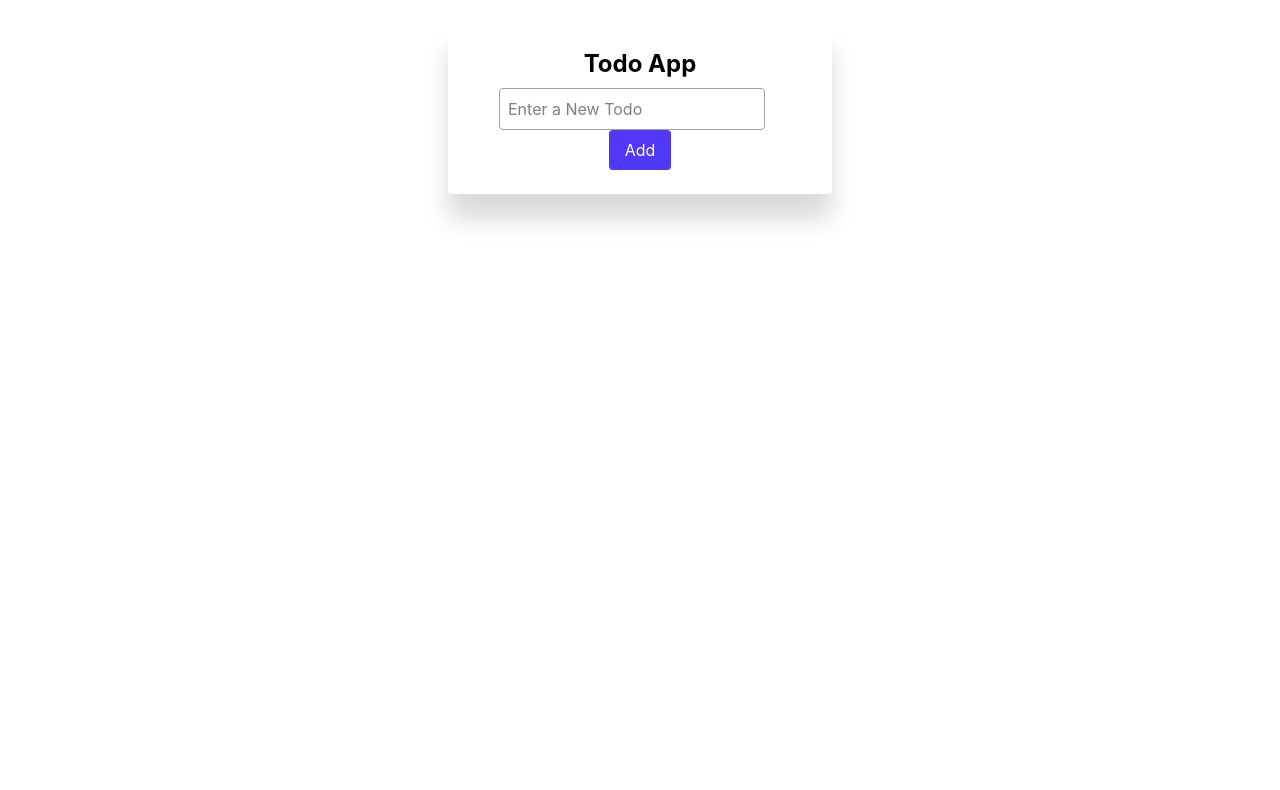
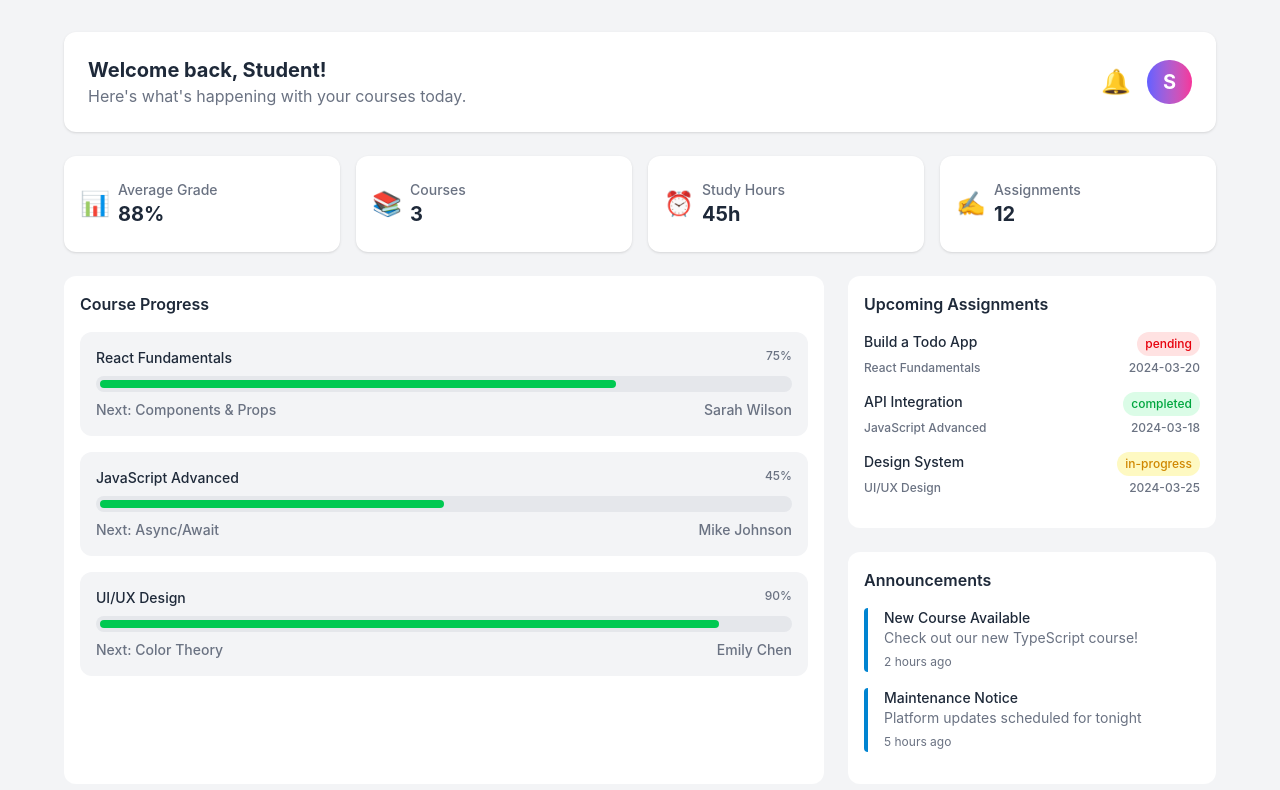
Before and after one commit to Hamse-Bashe/First-React-Project, a React (Vite) app: page / in a window 1280 px wide. Shown: the top 790 px of the page. Built offline with nearby package versions, Linux system fonts and the light colour scheme.

Commit message:
React Exercise 21

```diff
--- a/src/App.jsx
+++ b/src/App.jsx
@@ -1,11 +1,10 @@
-import ContactApp from "./ContactApp";
-import TodoApp from "./TodoApp";
+import StudentDashboard from "./StudentDashboard";
 
 
 function App() {
 
   return (
-    <TodoApp/>
+    <StudentDashboard/>
   );
 }
 
--- /dev/null
+++ b/src/StudentDashboard.jsx
@@ -0,0 +1,224 @@
+import React, { useState } from "react";
+
+const StudentDashboard = () => {
+
+  const courses = [
+    {
+      id: 1,
+      name: "React Fundamentals",
+      progress: 75,
+      instructor: "Sarah Wilson",
+      nextLesson: "Components & Props",
+      color: "blue",
+    },
+    {
+      id: 2,
+      name: "JavaScript Advanced",
+      progress: 45,
+      instructor: "Mike Johnson",
+      nextLesson: "Async/Await",
+      color: "purple",
+    },
+    {
+      id: 3,
+      name: "UI/UX Design",
+      progress: 90,
+      instructor: "Emily Chen",
+      nextLesson: "Color Theory",
+      color: "pink",
+    },
+  ];
+
+  const assignments = [
+    {
+      id: 1,
+      title: "Build a Todo App",
+      course: "React Fundamentals",
+      dueDate: "2024-03-20",
+      status: "pending",
+    },
+    {
+      id: 2,
+      title: "API Integration",
+      course: "JavaScript Advanced",
+      dueDate: "2024-03-18",
+      status: "completed",
+    },
+    {
+      id: 3,
+      title: "Design System",
+      course: "UI/UX Design",
+      dueDate: "2024-03-25",
+      status: "in-progress",
+    },
+  ];
+
+  const announcements = [
+    {
+      id: 1,
+      title: "New Course Available",
+      message: "Check out our new TypeScript course!",
+      time: "2 hours ago",
+    },
+    {
+      id: 2,
+      title: "Maintenance Notice",
+      message: "Platform updates scheduled for tonight",
+      time: "5 hours ago",
+    },
+  ];
+
+  const stats = [
+    { label: "Average Grade", value: "88%", icon: "📊" },
+    { label: "Courses", value: "3", icon: "📚" },
+    { label: "Study Hours", value: "45h", icon: "⏰" },
+    { label: "Assignments", value: "12", icon: "✍️" },
+  ];
+
+  const handleStatus = (status) => {
+    switch (status) {
+      case "pending":
+        return "text-red-600 bg-red-100";
+      case "in-progress":
+        return "text-yellow-600 bg-yellow-100";
+      case "completed":
+        return "text-green-600 bg-green-100";
+      default:
+        return "text-gray-600 bg-gray-100";
+    }
+  };
+
+  return (
+    <div className="min-h-screen bg-gray-100 px-4 py-8">
+      <div className="max-w-6xl mx-auto">
+        {/* header */}
+        <div className="flex justify-between rounded-xl items-center bg-white p-6 mb-6 shadow-sm hover:shadow-md transition-shadow">
+          <div>
+            <h2 className="text-gray-800 text-xl font-bold">
+              Welcome back, Student!
+            </h2>
+            <p className="text-gray-500">
+              Here's what's happening with your courses today.
+            </p>
+          </div>
+          <div className="flex gap-4 items-center">
+            <span className="text-2xl">🔔</span>
+            <span className="py-2 px-4 text-white text-xl font-bold rounded-full bg-gradient-to-r from-indigo-500 to-pink-500">
+              S
+            </span>
+          </div>
+        </div>
+
+        {/* stats */}
+        <div className="grid grid-cols-1 md:grid-cols-2 lg:grid-cols-3 xl:grid-cols-4 gap-4 mb-6">
+          {stats.map((stat) => (
+            <div
+              key={stat.label}
+              className="bg-white px-4 py-6 rounded-xl flex items-center gap-2 shadow-sm hover:shadow-md transition-shadow"
+            >
+              <div className="text-2xl">{stat.icon}</div>
+              <div>
+                <p className="text-sm font-medium text-gray-500">
+                  {stat.label}
+                </p>
+                <h2 className="text-xl text-gray-800 font-bold">
+                  {stat.value}
+                </h2>
+              </div>
+            </div>
+          ))}
+        </div>
+
+        {/* courses */}
+        <div className="grid grid-cols-1 md:grid-cols-3 gap-6">
+          <div className="bg-white md:col-span-2 rounded-xl p-4">
+            <h2 className="text-md font-semibold text-gray-800 mb-4">
+              Course Progress
+            </h2>
+            <div className="space-y-4">
+              {courses.map((course) => (
+                <div key={course.id} className="bg-gray-100 p-4 rounded-xl">
+                  <div className="flex justify-between mb-2">
+                    <h2 className="text-gray-800 text-sm font-medium">
+                      {course.name}
+                    </h2>
+                    <p className="text-gray-500 text-xs font-medium">
+                      {course.progress}%
+                    </p>
+                  </div>
+                  <div className="p-1 bg-gray-200 rounded-full mb-2"><div className={`p-1 bg-green-500 ${course.progress > 50 ? `w-3/4` : `w-2/4`} ${course.progress === 90 && `w-9/10`} rounded-full`}></div></div>
+                  <div className="flex justify-between">
+                    <p className="text-gray-500 text-sm font-medium">
+                      Next: {course.nextLesson}
+                    </p>
+                    <p className="text-gray-500 text-sm font-medium">
+                      {course.instructor}
+                    </p>
+                  </div>
+                </div>
+              ))}
+            </div>
+          </div>
+
+          <div>
+            <div className="bg-white p-4 rounded-xl mb-6">
+              <h2 className="text-md font-semibold text-gray-800 mb-4">
+                Upcoming Assignments
+              </h2>
+              <div>
+                {assignments.map((assignment) => (
+                  <div key={assignment.id} className="mb-4">
+                    <div className="flex justify-between mb-1">
+                      <p className="text-gray-800 text-sm font-medium">
+                        {assignment.title}
+                      </p>
+                      <span
+                        className={`${handleStatus(assignment.status)} text-xs font-medium px-2 py-1 rounded-full`}
+                      >
+                        {assignment.status}
+                      </span>
+                    </div>
+                    <div className="flex justify-between">
+                      <span className="text-gray-500 text-xs font-medium">
+                        {assignment.course}
+                      </span>
+                      <span className="text-gray-500 text-xs font-medium">
+                        {assignment.dueDate}
+                      </span>
+                    </div>
+                  </div>
+                ))}
+              </div>
+            </div>
+
+            <div className="bg-white p-4 rounded-xl">
+              <h2 className="text-md font-semibold text-gray-800 mb-4">
+                Announcements
+              </h2>
+              <div>
+                {announcements.map((announcement) => (
+                  <div
+                    key={announcement.id}
+                    className="pl-4 border-l-4 border-sky-600 rounded mb-4"
+                  >
+                    <h2 className="text-gray-800 text-sm font-medium">
+                      {announcement.title}
+                    </h2>
+                    <p className="text-gray-500 text-sm ">
+                      {announcement.message}
+                    </p>
+                    <span className="text-gray-500 text-xs">
+                      {announcement.time}
+                    </span>
+                  </div>
+                ))}
+              </div>
+            </div>
+          </div>
+        </div>
+      </div>
+    </div>
+  );
+};
+
+export default StudentDashboard;
```
